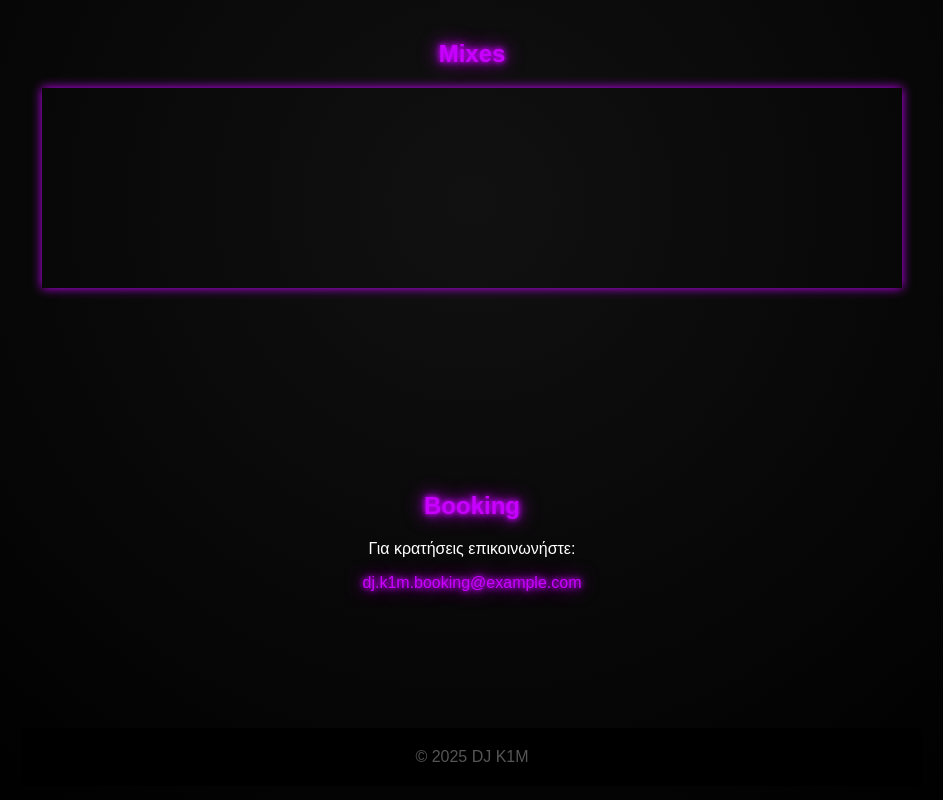
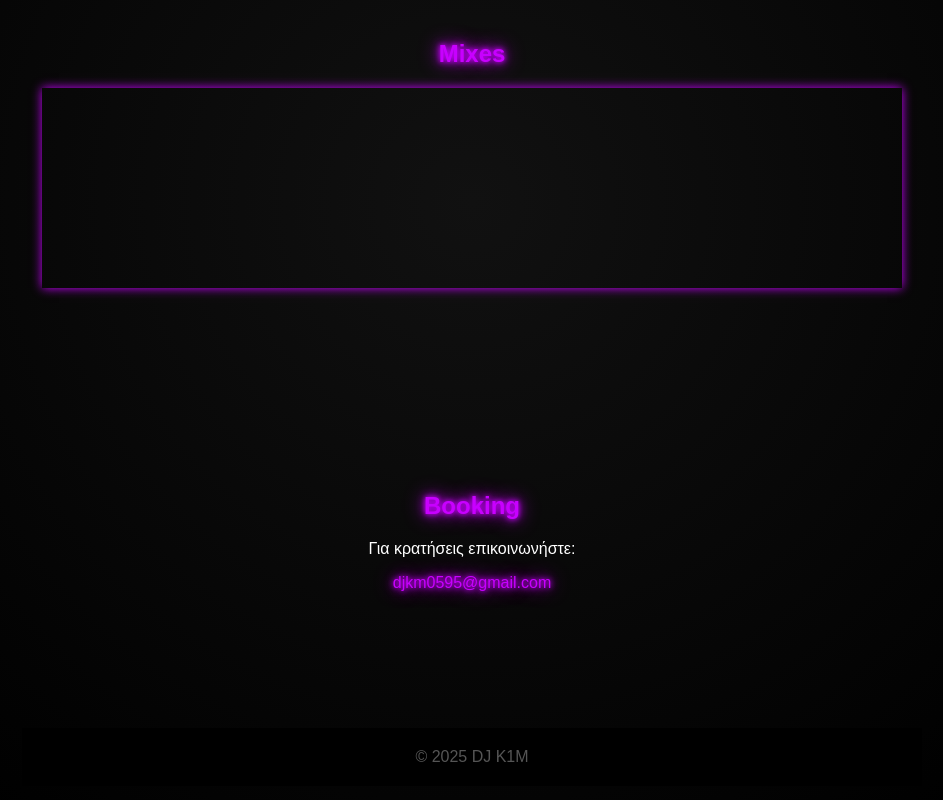
Before and after one commit to ioakeimsysilas2008-ctrl/DJ-K1M-SITE, a plain HTML site: page index.html in a window 1280 px wide. Shown: the part 542-1342 px from the top of the page, without its empty margins (168-1111 px from the left). Drawn offline with Linux system fonts and the light colour scheme.

Commit message:
Update index.html

```diff
--- a/index.html
+++ b/index.html
@@ -99,7 +99,7 @@
   <section id="contact">
     <h2 class="neon">Booking</h2>
     <p>Για κρατήσεις επικοινωνήστε:</p>
-    <p class="neon">dj.k1m.booking@example.com</p>
+    <p class="neon">djkm0595@gmail.com</p>
   </section>
 
   <footer>
```
